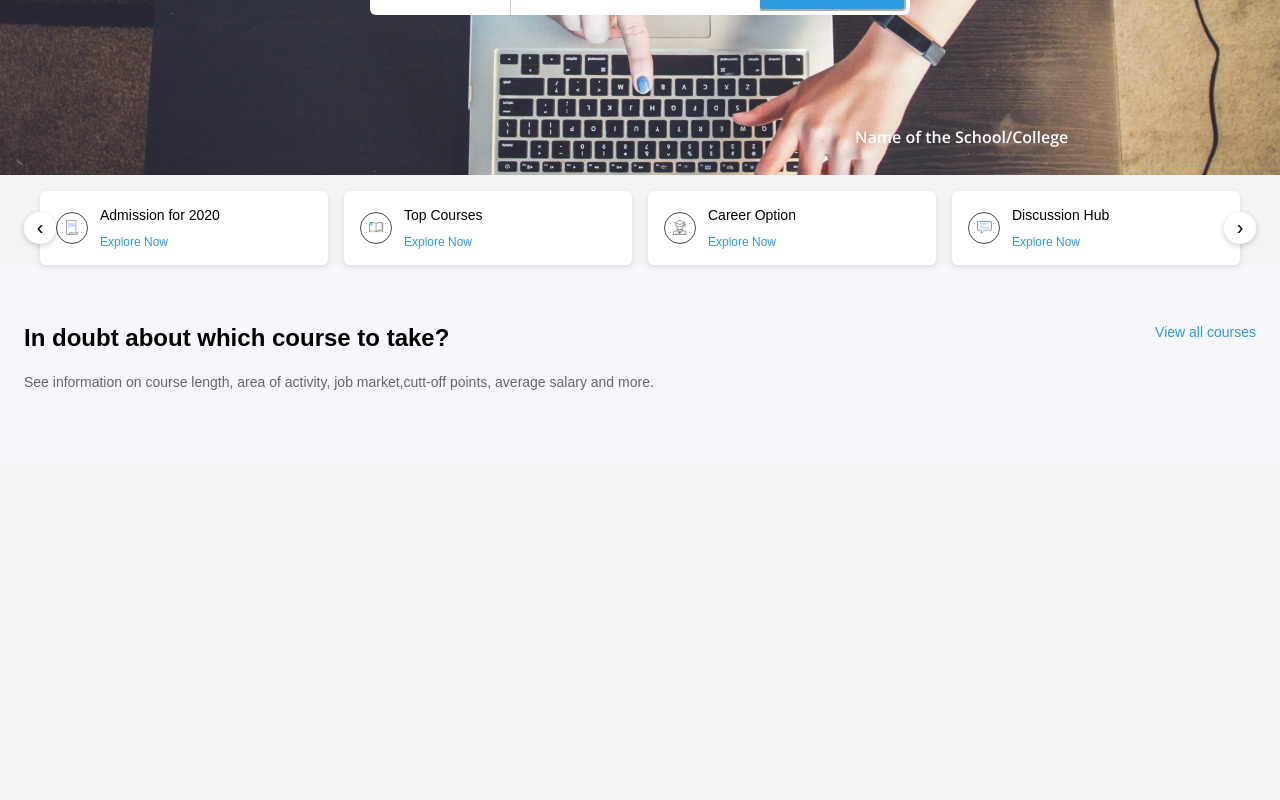
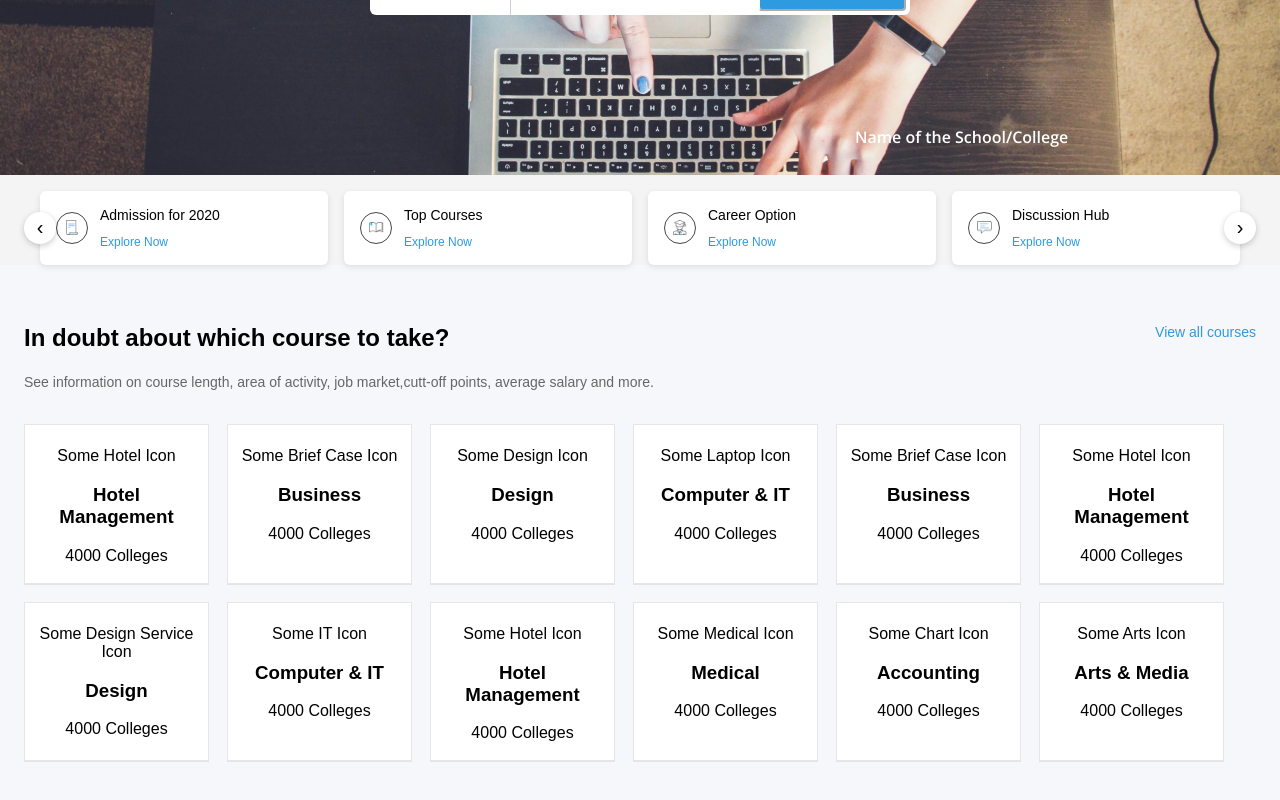
Before and after one commit to bibashmanjusubedi/schoolbharna-ui, a React (Vite) app: page / in a window 1280 px wide. Shown: the part 398-1198 px from the top of the page. Before the commit the page ends 862 px from the top, so only its background shows below. Built offline with nearby package versions, Linux system fonts and the light colour scheme.

Commit message:
feat: course-card css done

```diff
--- a/src/components/layout/CourseHelp.css
+++ b/src/components/layout/CourseHelp.css
@@ -45,3 +45,19 @@
     font-size:14px;
     text-decoration: none;
 }
+
+.course-grid{
+    display:grid;
+    grid-template-columns: repeat(6,1fr);
+    gap:18px;
+}
+
+.course-card{
+    background:#fff;
+    border:1px solid #e6e6e6;
+    text-align:center;
+    padding:22px 12px 18px;
+    min-height:120px;
+    box-shadow:0 1px rgba(0,0,0,0.08);
+    transition: transform 0.2s ease;
+}
--- a/src/components/layout/CourseHelp.jsx
+++ b/src/components/layout/CourseHelp.jsx
@@ -1,4 +1,20 @@
 import "./CourseHelp.css";
+
+
+const courses = [
+    { title: "Hotel Management", colleges:"4000 Colleges", icon:"Some Hotel Icon"},
+    { title: "Business", colleges: "4000 Colleges", icon: "Some Brief Case Icon" },
+    { title: "Design", colleges: "4000 Colleges", icon: "Some Design Icon" },
+    { title: "Computer & IT", colleges: "4000 Colleges", icon: "Some Laptop Icon" },
+    { title: "Business", colleges: "4000 Colleges", icon : "Some Brief Case Icon" },
+    { title: "Hotel Management", colleges: "4000 Colleges", icon: "Some Hotel Icon" },
+    { title: "Design", colleges: "4000 Colleges", icon: "Some Design Service Icon" },
+    { title: "Computer & IT", colleges: "4000 Colleges", icon: "Some IT Icon" },
+    { title: "Hotel Management", colleges: "4000 Colleges", icon: "Some Hotel Icon" },
+    { title: "Medical", colleges: "4000 Colleges", icon: "Some Medical Icon" },
+    { title: "Accounting", colleges: "4000 Colleges", icon: "Some Chart Icon" },
+    { title: "Arts & Media", colleges: "4000 Colleges", icon: "Some Arts Icon" },
+];
 
 export default function CourseHelp(){
     return (
@@ -20,6 +36,15 @@ export default function CourseHelp(){
 
                 </div>
 
+                <div className="course-grid">
+                    {courses.map((course, index) => (
+                        <div className="course-card" key={index}>
+                            <div className="course-icon">{course.icon}</div>
+                            <h3>{course.title}</h3>
+                            <span>{course.colleges}</span>
+                        </div>
+                    ))}
+                </div>
 
 
             </div>
```
